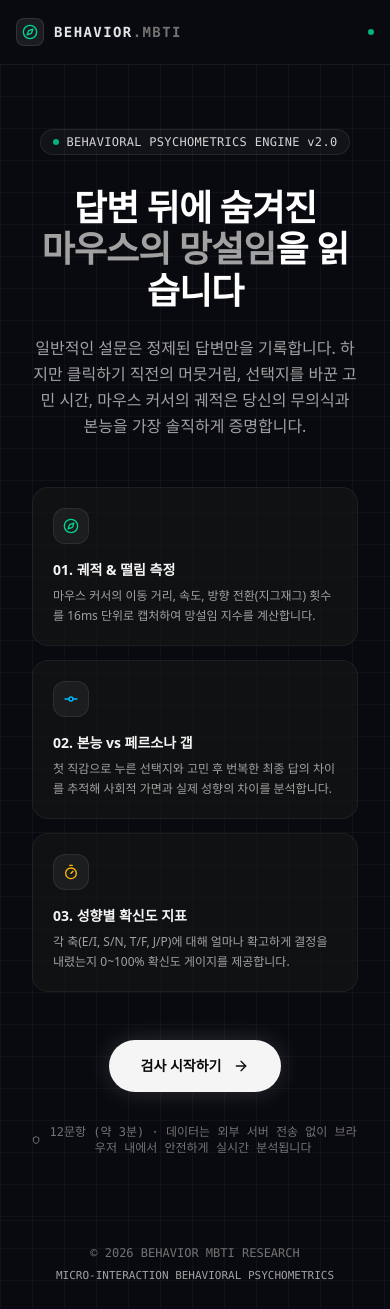
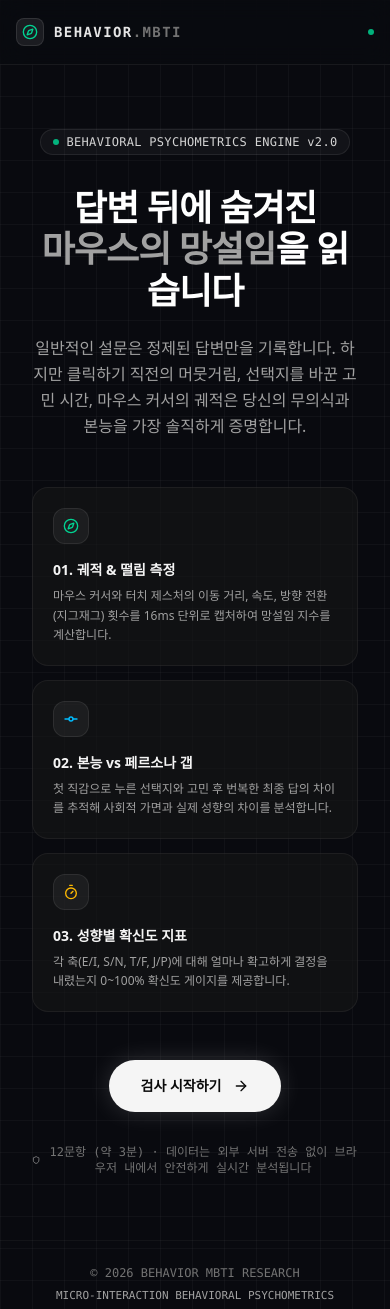
Before and after one commit to jayur830/behavior-mbti, a Next.js app: page / in a window 390 px wide. Shown: the top 1309 px of the page. Built offline with nearby package versions, Linux system fonts and the light colour scheme.

Commit message:
fix: 모바일 로컬 네트워크(Wi-Fi) 접속 시 JS 청크 허용(allowedDevOrigins) 및 터치 인터랙션 최적화

```diff
--- a/next.config.ts
+++ b/next.config.ts
@@ -1,8 +1,16 @@
 import type { NextConfig } from "next";
 
 const nextConfig: NextConfig = {
-  /* config options here */
   reactCompiler: true,
+  // Allow mobile devices on the same Wi-Fi / Local Network to access dev chunks
+  allowedDevOrigins: [
+    'localhost',
+    'localhost:3000',
+    '127.0.0.1',
+    '127.0.0.1:3000',
+    '192.168.219.106',
+    '192.168.219.106:3000',
+  ],
 };
 
 export default nextConfig;
--- a/src/components/TestIntro.tsx
+++ b/src/components/TestIntro.tsx
@@ -1,7 +1,7 @@
 'use client';
 
 import React from 'react';
-import { ArrowRight, Compass, Shield, GitCommit, Timer, Eye } from 'lucide-react';
+import { ArrowRight, Compass, Shield, GitCommit, Timer } from 'lucide-react';
 
 interface TestIntroProps {
   onStart: () => void;
@@ -38,7 +38,7 @@ export const TestIntro: React.FC<TestIntroProps> = ({ onStart }) => {
             </div>
             <h3 className="text-sm font-semibold text-neutral-100 mb-1.5">01. 궤적 & 떨림 측정</h3>
             <p className="text-xs text-neutral-400 leading-relaxed font-light">
-              마우스 커서의 이동 거리, 속도, 방향 전환(지그재그) 횟수를 16ms 단위로 캡처하여 망설임 지수를 계산합니다.
+              마우스 커서와 터치 제스처의 이동 거리, 속도, 방향 전환(지그재그) 횟수를 16ms 단위로 캡처하여 망설임 지수를 계산합니다.
             </p>
           </div>
         </div>
@@ -70,8 +70,9 @@ export const TestIntro: React.FC<TestIntroProps> = ({ onStart }) => {
 
       {/* Start Button */}
       <button
+        type="button"
         onClick={onStart}
-        className="group inline-flex items-center justify-center gap-3 px-8 py-4 text-sm sm:text-base font-semibold text-neutral-950 bg-neutral-100 hover:bg-white rounded-full shadow-[0_0_25px_rgba(255,255,255,0.15)] hover:shadow-[0_0_35px_rgba(255,255,255,0.25)] hover:scale-[1.02] active:scale-[0.98] transition-all duration-200 cursor-pointer"
+        className="group relative z-10 inline-flex items-center justify-center gap-3 px-8 py-4 text-sm sm:text-base font-semibold text-neutral-950 bg-neutral-100 hover:bg-white active:bg-neutral-200 rounded-full shadow-[0_0_25px_rgba(255,255,255,0.15)] hover:shadow-[0_0_35px_rgba(255,255,255,0.25)] hover:scale-[1.02] active:scale-[0.98] transition-all duration-200 cursor-pointer touch-manipulation select-none"
       >
         <span>검사 시작하기</span>
         <ArrowRight className="w-4 h-4 group-hover:translate-x-1 transition-transform" />
```
